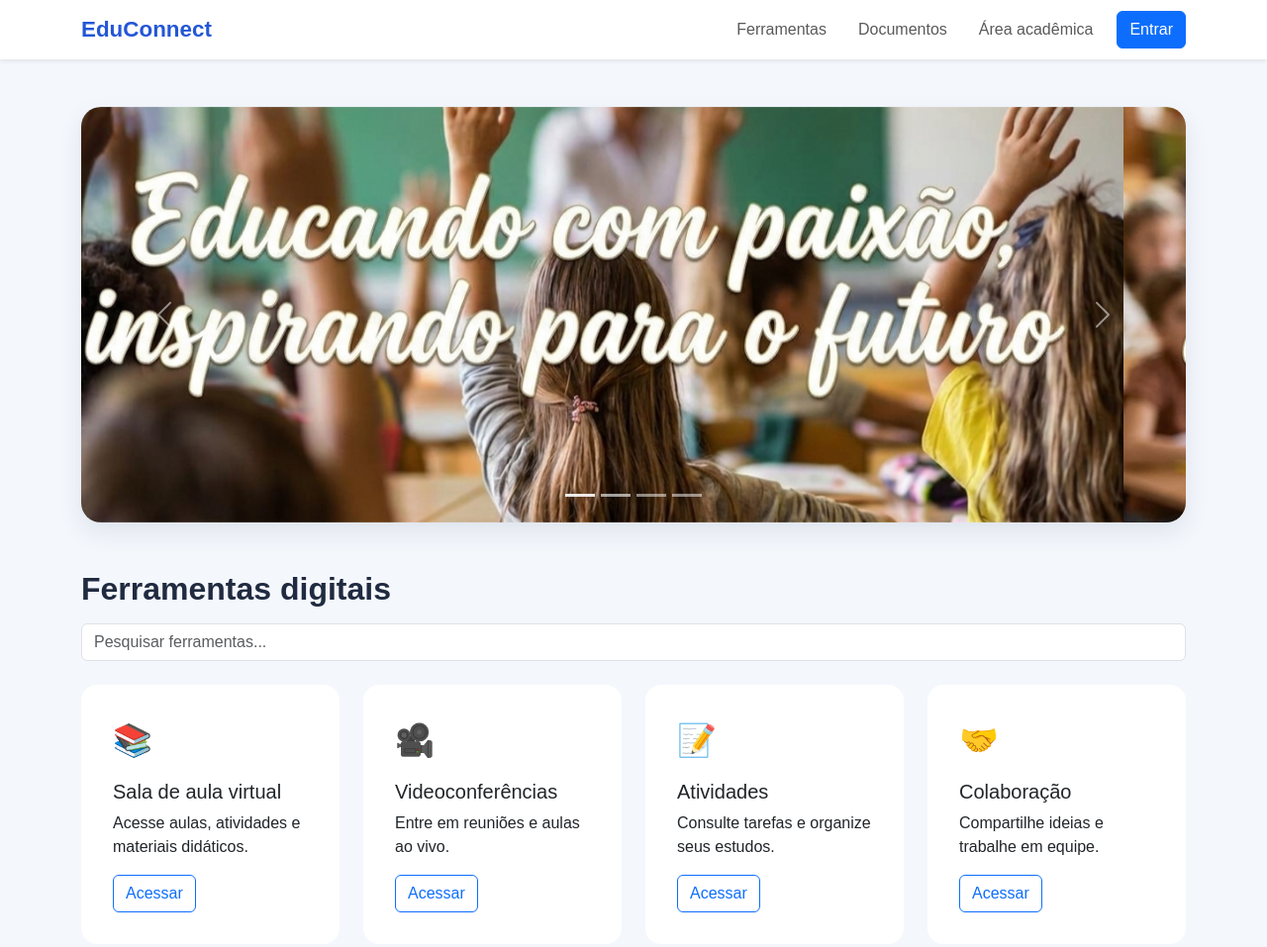
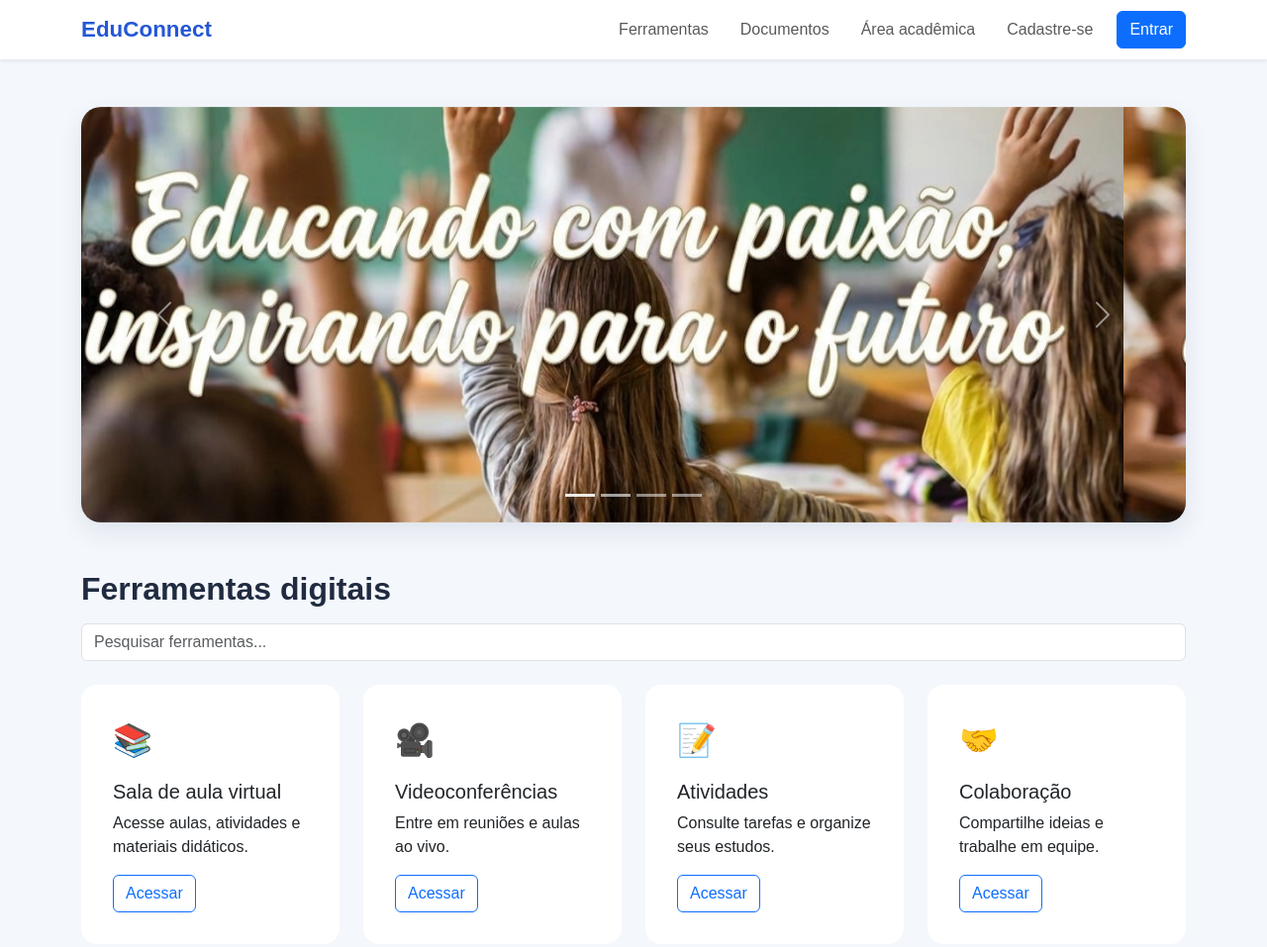
Before and after one commit to GregorioKaue/Site-Escola---Trab.-Nuvem-, a website: page index.html in a window 1280 px wide. Shown: the top 957 px of the page at 99% size. Drawn offline with nearby package versions, Linux system fonts and the light colour scheme.

Commit message:
Add 'Cadastre-se' link to navigation menu

```diff
--- a/index.html
+++ b/index.html
@@ -52,6 +52,7 @@
         <li class="nav-item"><a class="nav-link" href="#recursos">Ferramentas</a></li>
         <li class="nav-item"><a class="nav-link" href="#documentos">Documentos</a></li>
         <li class="nav-item"><a class="nav-link" href="pages/secretaria.html">Área acadêmica</a></li>
+        <li class="nav-item"><a class="nav-link" href="pages/cadastro.html">Cadastre-se</a></li>
         <li class="nav-item"><a class="btn btn-primary" href="pages/login.html">Entrar</a></li>
       </ul>
     </div>
```
